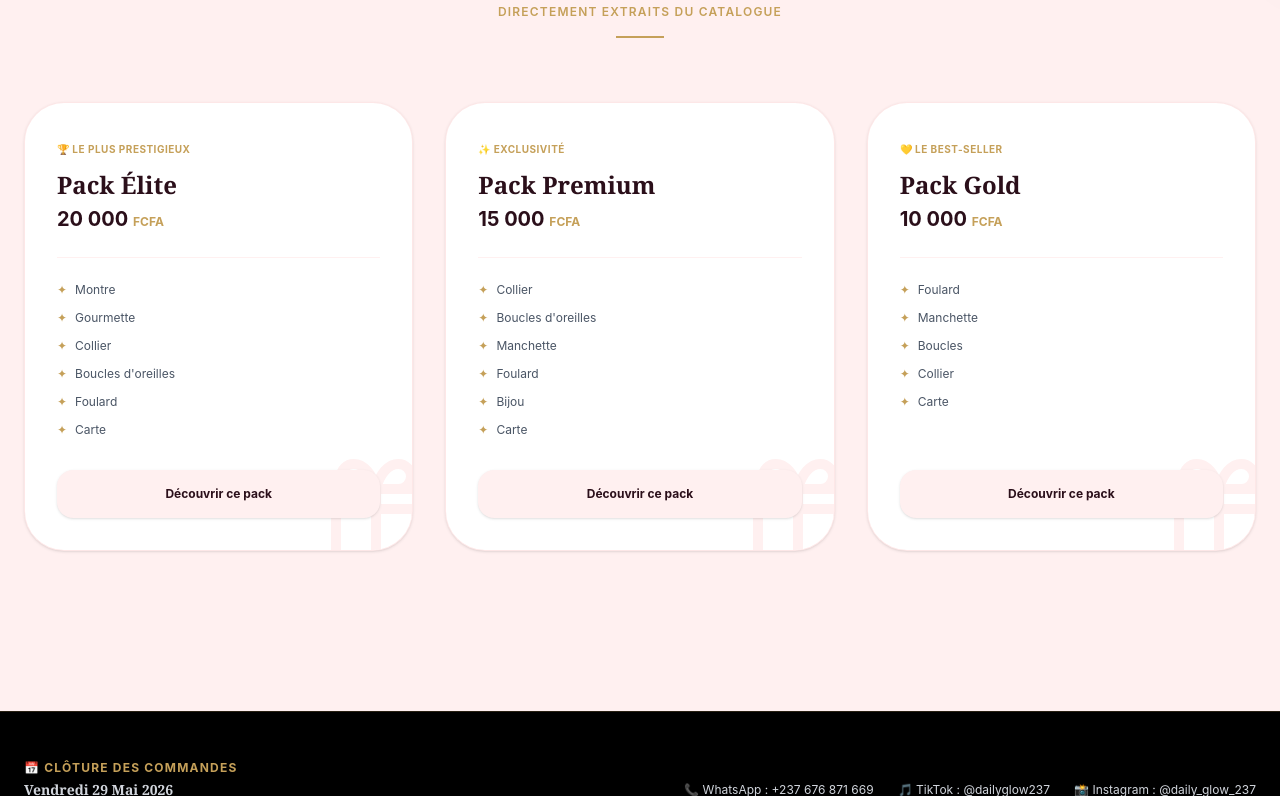
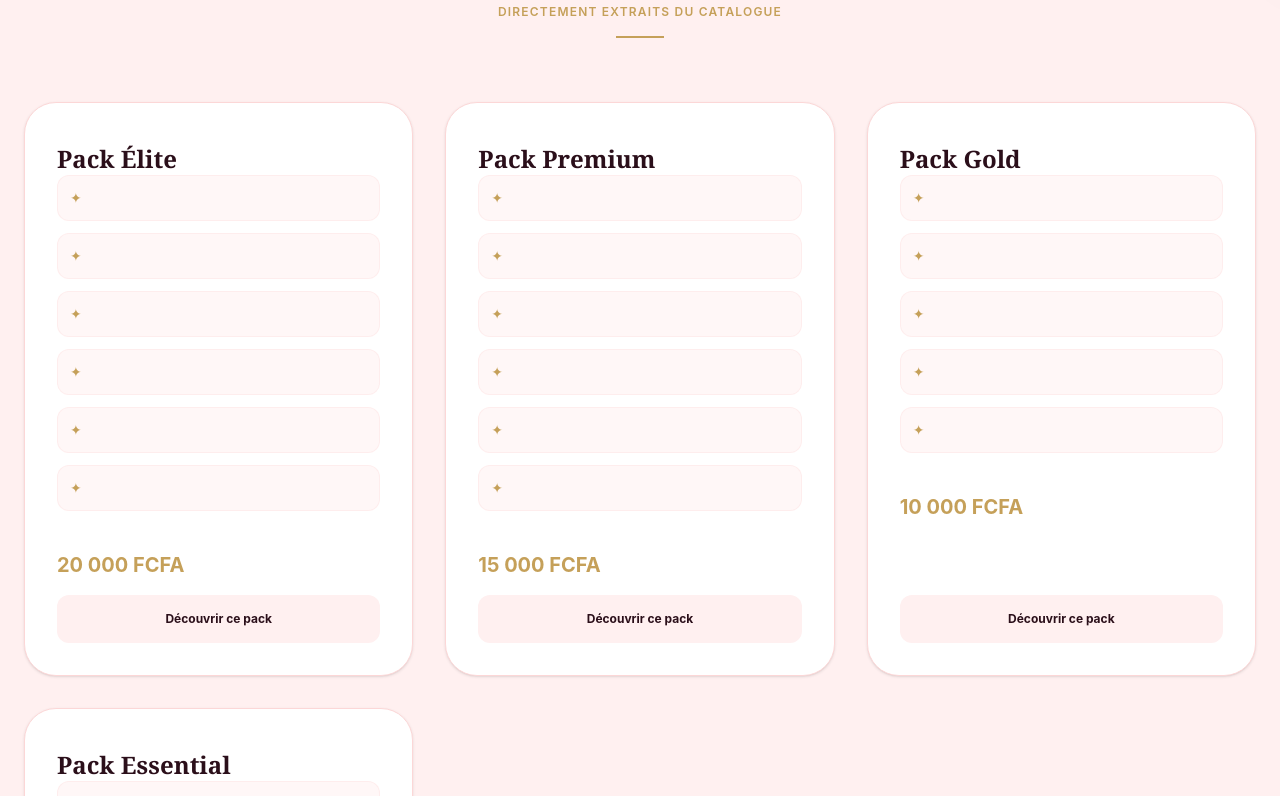
Before and after one commit to atedesi22/DailyGlow, a React (Vite) app: page / in a window 1280 px wide. Shown: the part 844-1640 px from the top of the page. Built offline with nearby package versions, Linux system fonts and the light colour scheme.

Commit message:
first commit

```diff
--- a/src/App.jsx
+++ b/src/App.jsx
@@ -19,6 +19,7 @@ import AdminDashboard from './components/AdminDashboard';
 import UserDashboard from './components/UserDashboard';
 import PartnerSlider from './components/PartnerSlider';
 import Cart from './components/Cart';
+import { eventData } from './data/eventData'; // Import de la source
 
 export default function App() {
   // --- ÉTATS ---
@@ -49,6 +50,9 @@ export default function App() {
     window.scrollTo(0, 0);
   }, [currentPage]);
 
+  // const [page, setPage] = useState('home');
+  const [selectedPack, setSelectedPack] = useState(null);
+
 
 
   return (
@@ -64,9 +68,9 @@ export default function App() {
       {/* // Dans ton App.jsx */}
 {page === 'home' && (
     <LandingPage
-        onExploreShop={() => setPage('shop')}
-        onViewPack={(lePackClique) => {
-          setSelectedProduct(lePackClique); // Utilise setSelectedProduct pour uniformiser
+      packs={eventData.packs} // On envoie les packs ici
+      onViewPack={(pack) => {
+        setSelectedPack(pack);
         setPage('pack-details');
       }}
     />
@@ -74,10 +78,11 @@ export default function App() {
 
 {page === 'pack-details' && (
     <PackDetails
-        pack={selectedProduct}
+      pack={selectedPack}
       onBack={() => setPage('home')}
     />
   )}
+
       {page === 'shop' && (
   <ShopModule
     onAddToCart={(product) => setCart([...cart, product])}
--- /dev/null
+++ b/src/data/eventData.jsx
@@ -0,0 +1,39 @@
+// src/data/eventData.js
+export const eventData = {
+  eventName: "Fête des Mères 2026",
+  eventColor: "#C5A059", // Ton or royal
+  packs: [
+    {
+      id: "elite",
+      name: "Pack Élite",
+      price: "20 000",
+      description: "Le summum de l'élégance pour une maman d'exception.",
+      image: "https://images.unsplash.com/photo-1515562141207-7a88fb7ce338?q=80&w=800",
+      items: ["Montre Chrono", "Gourmette Fine", "Collier", "Boucles", "Foulard", "Carte"]
+    },
+    {
+      id: "premium",
+      name: "Pack Premium",
+      price: "15 000",
+      description: "L'équilibre parfait entre prestige et douceur.",
+      image: "https://images.unsplash.com/photo-1589674391629-3733075d9e50?q=80&w=800",
+      items: ["Collier", "Boucles", "Manchette", "Foulard", "Bijou", "Carte"]
+    },
+    {
+      id: "gold",
+      name: "Pack Gold",
+      price: "10 000",
+      description: "L'essentiel du luxe pour faire briller sa journée.",
+      image: "https://images.unsplash.com/photo-1503342217505-b0a15ec3261c?q=80&w=800",
+      items: ["Foulard de cou", "Manchette", "Boucles", "Collier", "Carte"]
+    },
+    {
+      id: "essential",
+      name: "Pack Essential",
+      price: "5 000",
+      description: "Le choix raffiné pour une maman aimante.",
+      image: "https://images.unsplash.com/photo-1503342217505-b0a15ec3261c?q=80&w=800",
+      items: ["Boucles", "Collier", "Carte"]
+    }
+  ]
+};
--- a/src/data/specialEvents.jsx
+++ /dev/null
@@ -1,54 +0,0 @@
-// src/data/specialEvents.js
-export const currentEvent = {
-  id: "fete_meres_2026",
-  title: "Fête des Mères",
-  themeColor: "#C5A059",
-  bannerImage: "https://images.unsplash.com/photo-1523293182086-7651a899d37f?q=80&w=1920&auto=format&fit=crop",
-  packs: [
-    {
-      id: "pack-elite",
-      name: "Pack Élite",
-      price: "20 000",
-      description: "Le summum de l'élégance pour une maman d'exception. Un coffret complet pour briller en toute circonstance.",
-      image: "https://images.unsplash.com/photo-1515562141207-7a88fb7ce338?q=80&w=800",
-      items: [
-        { label: "Montre Chrono Or", icon: "Watch" },
-        { label: "Gourmette Fine", icon: "Gem" },
-        { label: "Collier Perle", icon: "Sparkles" },
-        { label: "Boucles d'oreilles", icon: "Zap" },
-        { label: "Foulard en Soie", icon: "Layers" },
-        { label: "Carte de vœux personnalisée", icon: "Heart" }
-      ]
-    },
-    {
-      id: "pack-premium",
-      name: "Pack Premium",
-      price: "15 000",
-      description: "Un coffret soigneusement sélectionné pour sublimer la beauté naturelle de votre maman.",
-      image: "https://images.unsplash.com/photo-1503342217505-b0a15ec3261c?q=80&w=800",
-      items: [
-        { label: "Collier Perle", icon: "Sparkles" },
-        { label: "Boucles d'oreilles", icon: "Zap" },
-        { label: "Manchette Dorée", icon: "Gem" },
-        { label: "Foulard en Soie", icon: "Layers" },
-        { label: "Bijou personnalisé", icon: "Heart" },
-        { label: "Carte de vœux personnalisée", icon: "Heart" }
-      ]
-    },
-    {
-      id: "pack-gold",
-      name: "Pack Gold",
-      price: "10 000",
-      description: "Le best-seller de la collection, un équilibre parfait entre élégance et accessibilité.",
-      image: "https://images.unsplash.com/photo-1519710164239-da123dc03ef4?q=80&w=800",
-      items: [
-        { label: "Foulard de cou", icon: "Layers" },
-        { label: "Manchette Dorée", icon: "Gem" },
-        { label: "Boucles d'oreilles", icon: "Zap" },
-        { label: "Collier Perle", icon: "Sparkles" },
-        { label: "Carte de vœux personnalisée", icon: "Heart" }
-      ]
-    }
-    // ... Ajoute les autres packs ici
-  ]
-};
--- a/src/sections/LandingPage.jsx
+++ b/src/sections/LandingPage.jsx
@@ -2,7 +2,8 @@ import React from 'react';
 import { Sparkles, ArrowRight, ShoppingBag, Gift, Layers } from 'lucide-react';
 import PackDetails from './PackDetails';
 
-export default function LandingPage({ onViewPack, onExploreShop }) {
+export default function LandingPage({ onViewPack, packs, onExploreShop }) {
+
 
   // Les packages issus de ton flyer
   const featuredPacks = [
@@ -83,42 +84,35 @@ export default function LandingPage({ onViewPack, onExploreShop }) {
 
         {/* Grille des Packs */}
         <div className="grid grid-cols-1 md:grid-cols-3 gap-8">
-          {featuredPacks.map((pack, index) => (
-            <div
-              key={index}
-              className="bg-white rounded-[2.5rem] border border-[#FCD7D7]/60 p-8 shadow-sm hover:shadow-2xl hover:-translate-y-1 transition-all duration-300 flex flex-col justify-between relative overflow-hidden group"
-            >
-              <Gift size={120} className="absolute -right-6 -bottom-6 text-[#FFF0F0] group-hover:scale-110 transition-transform duration-500 pointer-events-none" />
-
+          {packs.map((pack) => (
+    <div key={pack.id} className="bg-white rounded-[2rem] p-8 shadow-sm border border-[#FCD7D7] flex flex-col justify-between">
               <div>
-                <span className="inline-block text-[10px] font-bold uppercase tracking-wider text-[#C5A059] mb-3">
-                  {pack.tag}
-                </span>
-
-                <h3 className="font-serif text-2xl font-bold text-[#2B0F1A] mb-1">{pack.name}</h3>
-                <p className="text-xl font-bold text-[#2B0F1A] mb-6">
-                  {pack.price} <span className="text-xs text-[#C5A059] font-sans">FCFA</span>
-                </p>
-
-                <ul className="space-y-3 mb-8 border-t border-[#FFF0F0] pt-6">
-                  {pack.items.map((item, idx) => (
-                    <li key={idx} className="text-xs text-gray-600 flex items-center gap-2">
-                      <span className="text-[#C5A059]">✦</span> {item}
-                    </li>
-                  ))}
-                </ul>
+                <span className="text-[10px] font-bold uppercase text-[#C5A059]">{pack.tag}</span>
+                <h3 className="text-2xl font-bold font-serif mt-2">{pack.name}</h3>
+                <ul className="grid grid-cols-1 gap-3 mb-10">
+                {pack.items.map((item, idx) => (
+                  <li key={idx} className="flex items-center gap-3 text-sm bg-[#FFF0F0]/50 p-3 rounded-xl border border-[#FCD7D7]/30">
+                    <span className="text-[#C5A059]">✦</span>
+                    {/* <span className="font-medium">{item.label}</span> */}
+                  </li>
+                ))}
+              </ul>
+                <p className="text-xl font-bold text-[#C5A059] mb-4">{pack.price} FCFA</p>
               </div>
 
+              {/* C'est ici le changement : On appelle onViewPack(pack) */}
               <button
                 onClick={() => onViewPack(pack)}
-                className="w-full py-4 bg-[#FFF0F0] text-[#2B0F1A] rounded-2xl text-xs font-bold hover:bg-[#2B0F1A] hover:text-[#C5A059] transition-all duration-300 shadow-sm z-10"
+                className="w-full py-4 bg-[#FFF0F0] text-[#2B0F1A] rounded-xl text-xs font-bold hover:bg-[#2B0F1A] hover:text-[#C5A059] transition-all"
               >
                 Découvrir ce pack
               </button>
             </div>
-          ))}
+  ))}
         </div>
       </section>
+
+
 
       {/* 3. FOOTER DES CONTACTS (Bandeau sombre du flyer) */}
       <footer className="bg-black text-white py-12 px-6 mt-20 border-t border-[#C5A059]/20 text-center md:text-left relative z-10">
```
Also changed, not shown: src/sections/PackDetails.jsx (+18 -56 lines). Lines whose indentation alone changed are shown as unchanged.
